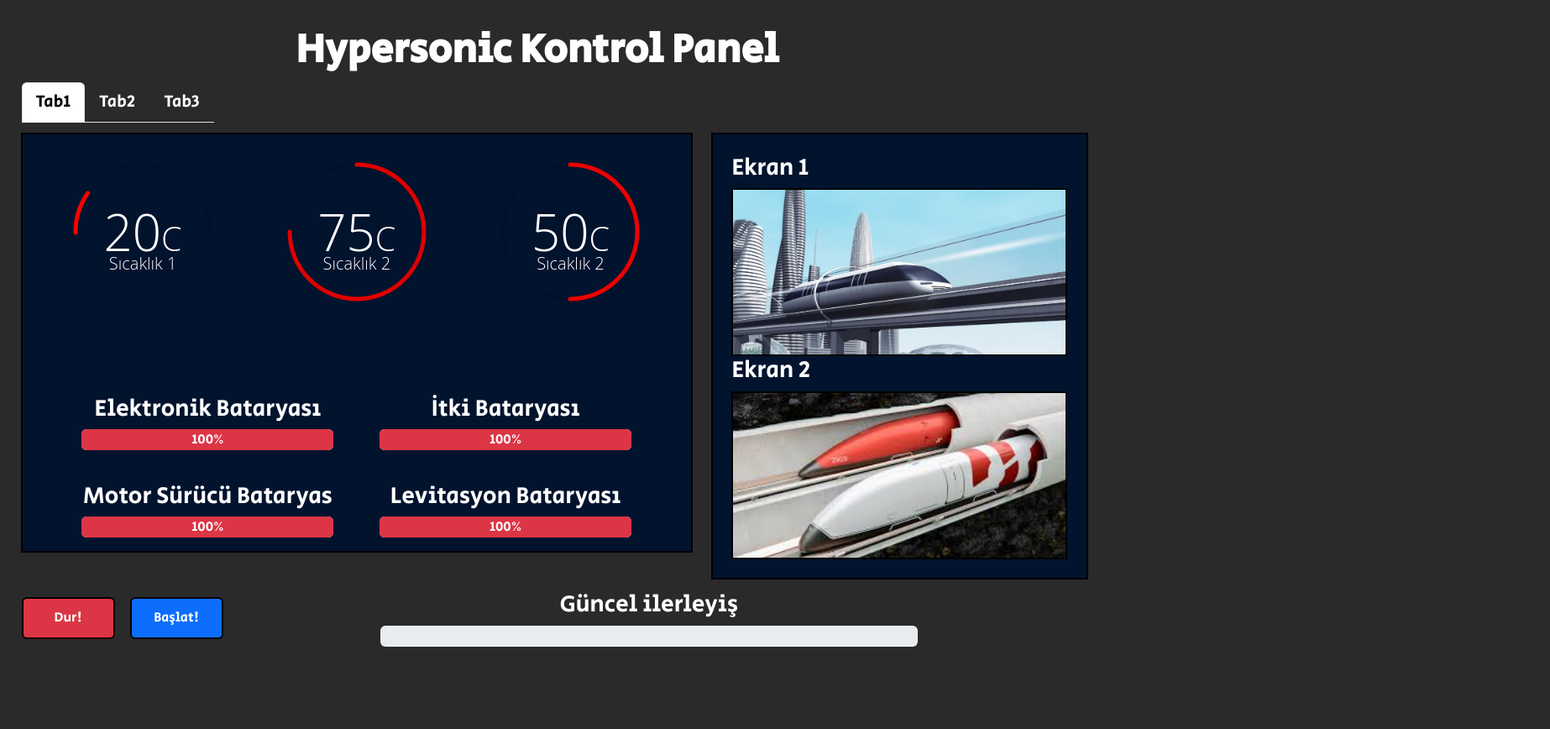
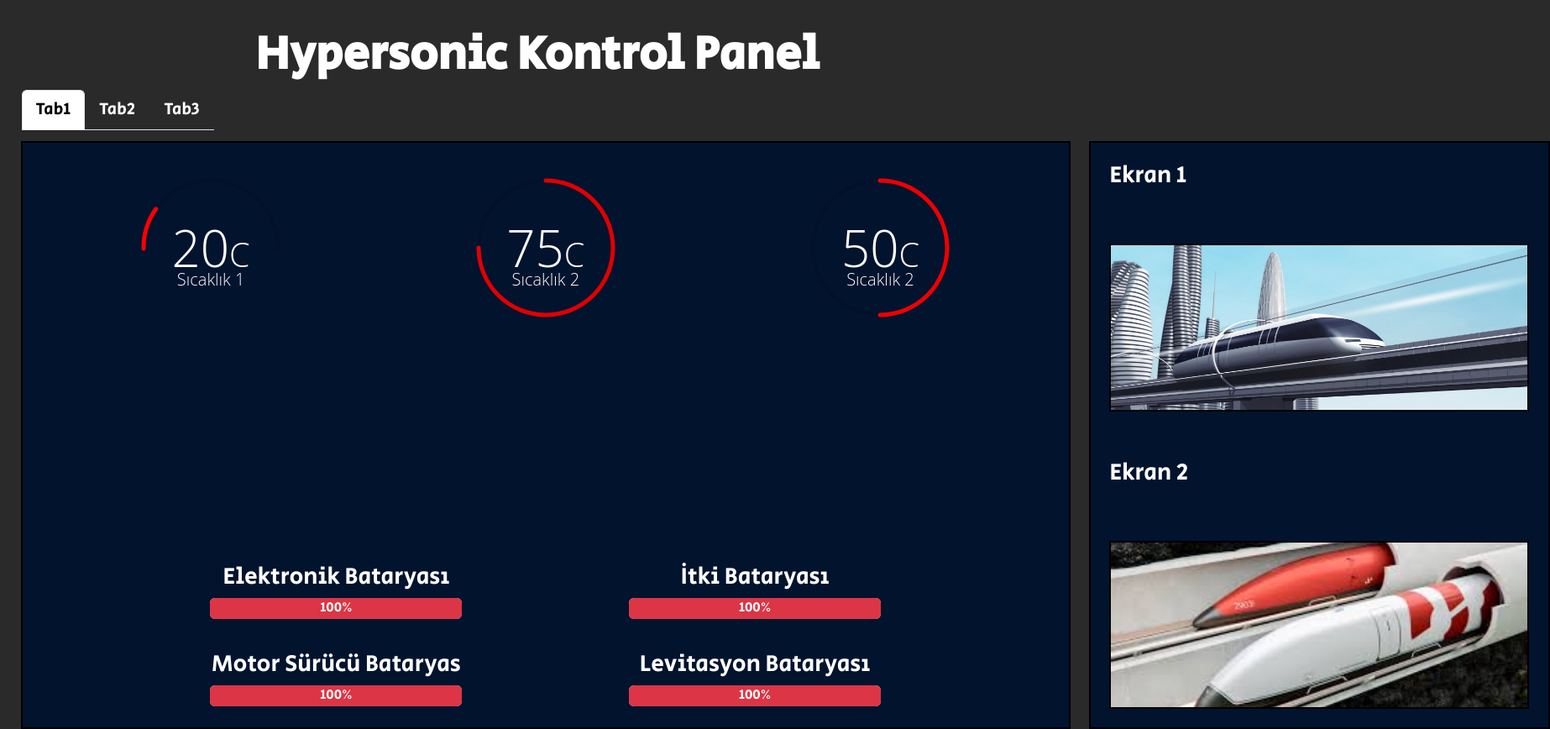
Before and after one commit to ozkanerbatu/hyperloop, an Electron app: page index.html in a window 1280 px wide. Shown: the top 868 px of the page at 84% size, 1846 px wide, since content can reach past the window. Before the commit the page ends 800 px from the top, so only its background shows below. Drawn offline with nearby package versions, Linux system fonts and the light colour scheme; no server answers; a web font is replaced by a local one.

Commit message:
electron forge yeni format

```diff
--- a/main.js
+++ b/main.js
@@ -6,7 +6,7 @@ const path = require("path");
 function createWindow() {
   const { width, height } = electron.screen.getPrimaryDisplay().workAreaSize;
   const win = new BrowserWindow({
-    width: width,
+    width: width-100,
     height: height,
     webPreferences: {
       preload: path.join(__dirname, "preload.js"),
--- a/style.css
+++ b/style.css
@@ -56,6 +56,7 @@ section {
     justify-content: flex-start;
     margin: 1%;
     color: #fff;
+    width: 100%;
 }
 
 .footer {
@@ -110,7 +111,7 @@ section {
     display: flex;
     flex-direction: column;
     justify-content: space-between;
-    width: 1320px;
+    width: 1250px;
     height: 700px;
     padding: 2%;
     background-color: #02132e;
@@ -130,7 +131,7 @@ section {
 }
 
 .image {
-    width: 600px;
+    width: 500px;
     height: 200px;
     object-fit: cover;
     object-position: center;
@@ -199,30 +200,3 @@ h1 {
     Font-Weight: 300;
     Font-Size: 1.25em;
 }
-
-@media(max-width:1440px) {
-    .Content {
-        width: 800px;
-        height: 500px;
-    }
-
-    .image {
-        width: 400px;
-    }
-    .home-title {
-        font-size: 3rem;
-        font-weight: 1000;
-
-    }
-}
-
-@media(max-width:1024px) {
-    .Content {
-        width: 600px;
-        height: 400px;
-    }
-
-    .image {
-        width: 300px;
-    }
-}
```
